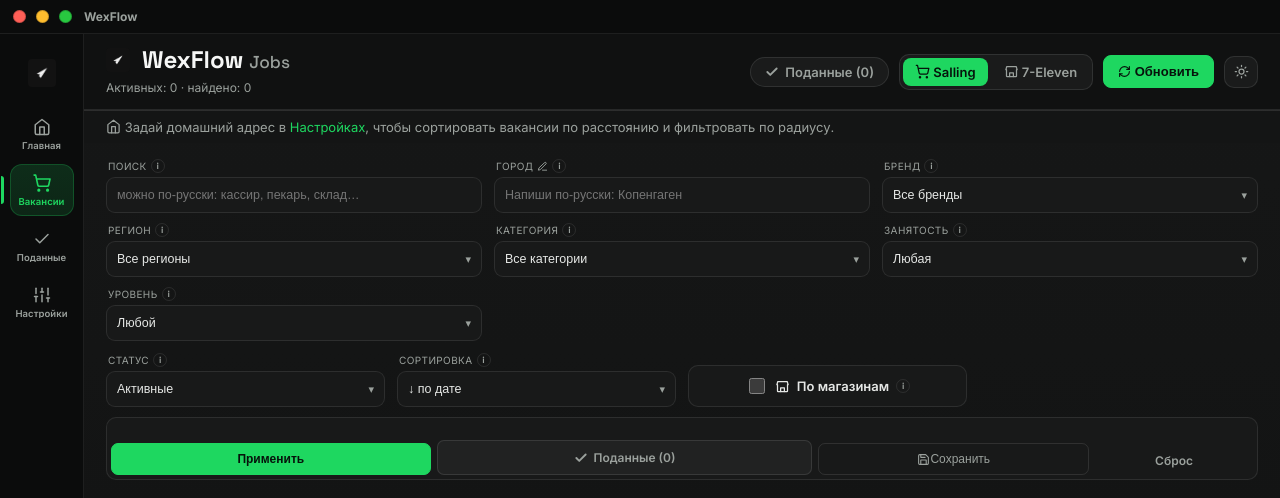
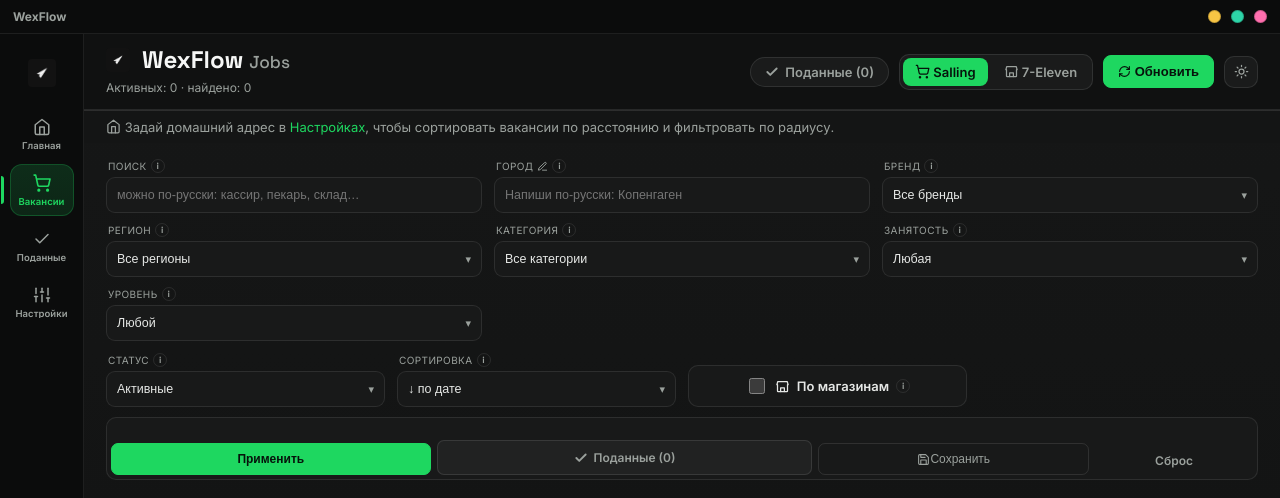
Before and after one commit to wexwxee/wexflow, a FastAPI app: page / in a window 1280 px wide. Shown: the top 498 px of the page. Run offline with FastAPI, Linux system fonts and the light colour scheme.

Commit message:
ui: кнопки окна справа в стиле macOS-фото (1.0.19)
- светофор перенесён к правому краю панели (margin-left:auto),
  заголовок WexFlow остаётся слева
- порядок: свернуть → на весь экран → закрыть
- новые цвета: жёлтая #f7c544, бирюзово-зелёная #2dd4a8, розовая #ff6fae
- bump CSS cache-bust (?v=...traffic-right) и version 1.0.19

Co-Authored-By: Claude Opus 4.8 <noreply@anthropic.com>

```diff
--- a/static/theme.css
+++ b/static/theme.css
@@ -113,15 +113,22 @@ body {
   border-bottom: 1px solid rgba(255, 255, 255, .08);
   user-select: none;
   -webkit-user-select: none;
-  -webkit-app-region: drag;
   cursor: default;
+}
+/* перетаскивание окна — слой на всю панель (кроме кнопок, они выше) */
+.desktop-drag {
+  position: absolute;
+  inset: 0;
+  z-index: 1;
 }
 .desktop-traffic {
   display: inline-flex;
   align-items: center;
   gap: 10px;
   flex: 0 0 auto;
-  -webkit-app-region: no-drag;
+  position: relative;
+  z-index: 2;
+  margin-left: auto;   /* кнопки управления — у правого края панели */
 }
 .traffic-dot {
   width: 13px;
@@ -132,9 +139,9 @@ body {
   cursor: pointer;
   box-shadow: inset 0 0 0 1px rgba(0, 0, 0, .20);
 }
-.traffic-close { background: #ff5f57; }
-.traffic-minimize { background: #ffbd2e; }
-.traffic-maximize { background: #28c840; }
+.traffic-minimize { background: #f7c544; }   /* жёлтая — свернуть */
+.traffic-maximize { background: #2dd4a8; }   /* бирюзово-зелёная — на весь экран */
+.traffic-close { background: #ff6fae; }      /* розовая — закрыть */
 .traffic-dot:hover { filter: brightness(1.08); }
 .traffic-dot:active { transform: scale(.92); }
 .desktop-frame-title {
--- a/templates/base.html
+++ b/templates/base.html
@@ -21,17 +21,18 @@
     }
   })();
 </script>
-<link rel="stylesheet" href="/static/theme.css?v=20260614-app">
+<link rel="stylesheet" href="/static/theme.css?v=20260614-traffic-right">
 {% block style %}{% endblock %}
 </head>
 <body>
 <div class="desktop-framebar" aria-label="Window controls">
+  <div class="desktop-drag pywebview-drag-region"></div>
+  <div class="desktop-frame-title">WexFlow</div>
   <div class="desktop-traffic" role="group" aria-label="Window controls">
-    <button type="button" class="traffic-dot traffic-close" data-window-control="close" aria-label="Close"></button>
     <button type="button" class="traffic-dot traffic-minimize" data-window-control="minimize" aria-label="Minimize"></button>
     <button type="button" class="traffic-dot traffic-maximize" data-window-control="toggle_maximize" aria-label="Maximize"></button>
+    <button type="button" class="traffic-dot traffic-close" data-window-control="close" aria-label="Close"></button>
   </div>
-  <div class="desktop-frame-title">WexFlow</div>
 </div>
 {% block body %}{% endblock %}
 <script>
--- a/version.py
+++ b/version.py
@@ -5,7 +5,7 @@
 владелец вручную (ВЫПУСТИТЬ_ОБНОВУ.bat подскажет шаги).
 """
 
-__version__ = "1.0.18"
+__version__ = "1.0.19"
 
 # Заполни под свой аккаунт/репозиторий на GitHub, например "ivan/wexflow".
 # Пока пусто — приложение просто не проверяет обновления (и не падает).
```
